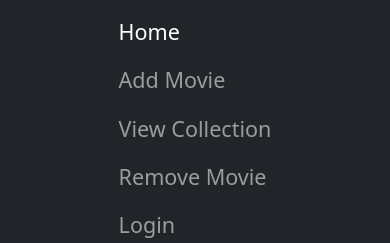
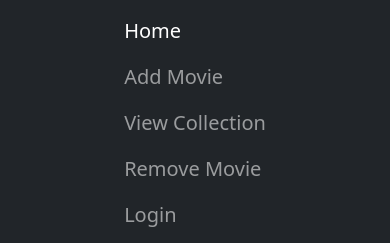
Before and after one commit to Lawrence-Downey/flask-project, a Flask app: page / in a window 390 px wide; the page is wider, and only the part inside the window is pictured. Shown: the top 243 px of that part. Run offline with Flask 2, Linux system fonts and the light colour scheme.

Commit message:
Tidied up the look.

```diff
--- a/Templates/template.html
+++ b/Templates/template.html
@@ -8,32 +8,30 @@
     <link rel="stylesheet" type="text/css" href="{{ url_for('static', filename='homepage.css')}}">
     <script src="https://cdn.jsdelivr.net/npm/bootstrap@5.1.2/dist/js/bootstrap.bundle.min.js"></script>
     <script src="https://code.jquery.com/jquery-3.4.1.min.js"></script>
-    <script src="{{ url_for('static', filename='collection.js')}}"></script>
+    <script src="{{ url_for('static', filename='collection.js')}}" type="text/javascript"></script>
     <title>{% block title %} Template {% endblock %}</title>
     {% endblock %}
 </head>
 <body>
     <nav class="navbar navbar-expand-sm bg-dark justify-content-center navbar-dark">
         <ul class="navbar-nav ">
-            <li class="nav-item col-sm-3 fs-4">
+            <li class="nav-item col-sm-3 fs-5">
                 <a class="nav-link active " href="/">Home</a>
             </li>
-            <li class="nav-item col-sm-3 fs-4">
+            <li class="nav-item col-sm-3 fs-5">
                 <a class="nav-link " href="/addMovie">Add Movie</a>
             </li>
-            <li class="nav-item col-sm-3 fs-4">
+            <li class="nav-item col-sm-3 fs-5">
                 <a class="nav-link " href="/collection">View Collection</a>
             </li>
-            <li class="nav-item col-sm-3 fs-4">
+            <li class="nav-item col-sm-3 fs-5">
                 <a class="nav-link " href="/removeMovie">Remove Movie</a>
             </li>
-            <li class="nav-item col-sm-3 fs-4">
+            <li class="nav-item col-sm-3 fs-5">
                 <a class="nav-link " href="/login">Login</a>
             </li>
         </ul>
     </nav>
-    <div>
         {% block content %} {% endblock %}
-    </div>
 </body>
 </html>
```
